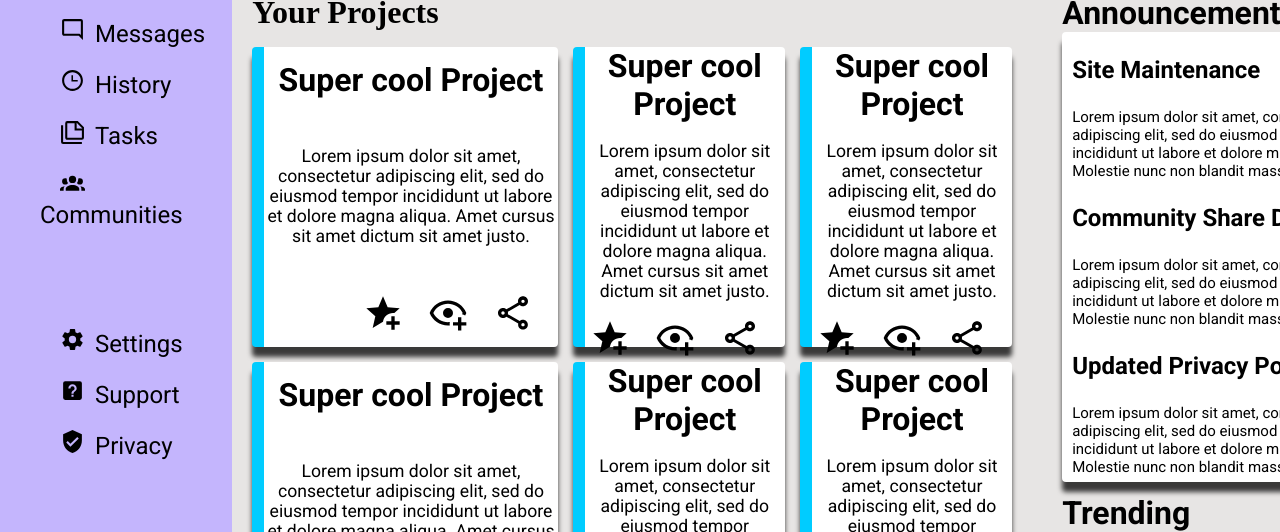
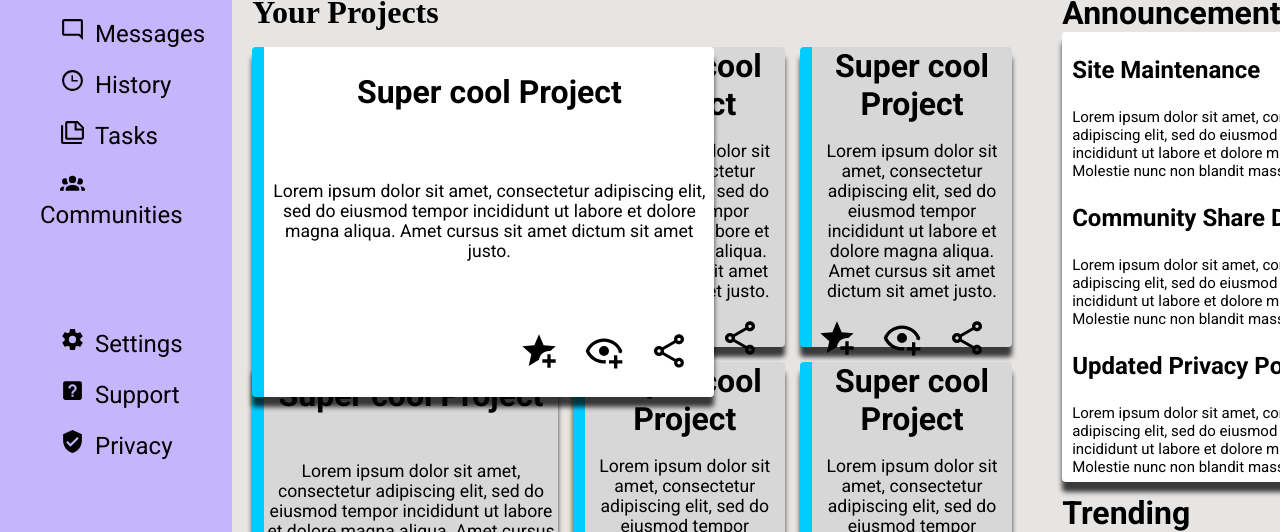
Before and after one commit to Matthew24799/Admin-Dashboard, a plain HTML site: page index.html in a window 1280 px wide. In both pictures the pointer is over the element 404 px from the left and 465 px from the top of the page. Shown: the part 268-800 px from the top of the page. Drawn offline with Linux system fonts and the light colour scheme.

Commit message:
added hover affects to cards

```diff
--- a/style.css
+++ b/style.css
@@ -151,13 +151,20 @@ font-weight: bolder;
 
 .card {
     display: grid;
-    background-color: white;
+    background-color: rgb(216, 215, 215);
     border-radius: 4px;
     text-align: center;
     align-items: center;
     box-shadow: 0px 10px 5px 0px rgba(0,0,0,0.75);
     border-left: solid #00ccff 12px;
     font-family: Roboto, sans-serif;
+}
+
+.card:hover {
+    background-color: white;
+    height: 350px;
+    width: 450px;
+    z-index: 1;
 }
 
 .card span {
```
